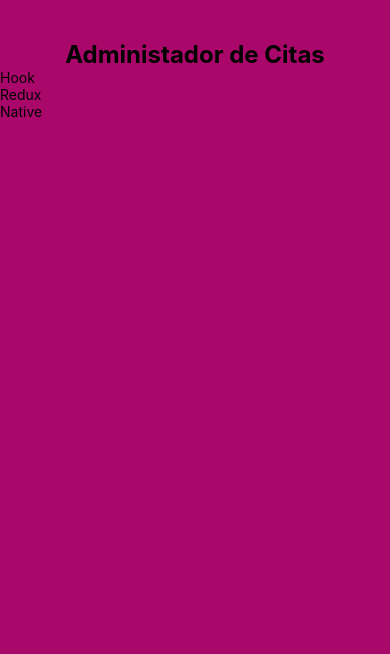
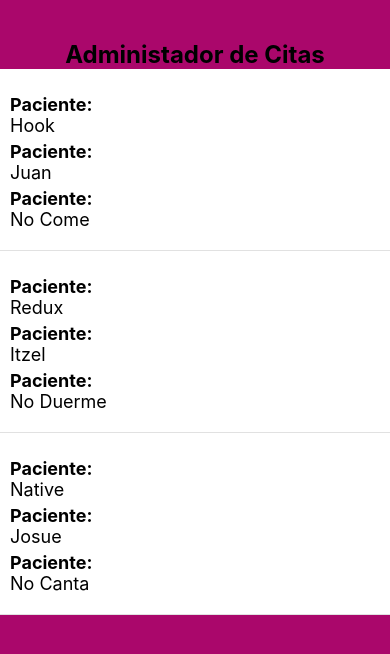
Before and after one commit to kkevin7/appointment-manager-app, a React Native app: screen / in a window 390 px wide. Shown: the top 654 px of the page. Built offline with nearby package versions, Linux system fonts and the light colour scheme.

Commit message:
Using first component and use styleSheet

```diff
--- a/App.js
+++ b/App.js
@@ -3,7 +3,9 @@ import {
   StyleSheet,
   Text,
   View,
+  FlatList,
 } from 'react-native';
+import Cita from "./components/Cita";
 
 const App = () => {
 
@@ -16,11 +18,13 @@ const App = () => {
   return (
       <View style={styles.container}>
         <Text style={styles.title}>Administador de Citas</Text>
-        {citas.map(cita => (
-          <View>
-            <Text >{cita.paciente}</Text>
-          </View>
-        ))}
+        <FlatList
+          data={citas}
+          renderItem={({item}) => (
+            <Cita item={item} ></Cita>
+          )}
+          keyExtractor={cita => cita.id}
+        />
       </View>
   );
 };
@@ -29,7 +33,6 @@ const styles = StyleSheet.create({
   container: {
     backgroundColor: '#AA076B',
     flex: 1,
-
   },
   title:{
     marginTop: 40,
--- /dev/null
+++ b/components/Cita.js
@@ -0,0 +1,42 @@
+import React from 'react';
+import {Text, StyleSheet, View} from 'react-native';
+
+const Cita = ({item}) => {
+  return (
+        <View style={styles.cita}>
+            <View>
+                <Text style={styles.label} >Paciente: </Text>
+                <Text style={styles.texto}>{item.paciente}</Text>
+            </View>
+            <View>
+                <Text style={styles.label} >Paciente: </Text>
+                <Text style={styles.texto}>{item.propietario}</Text>
+            </View>
+            <View>
+                <Text style={styles.label} >Paciente: </Text>
+                <Text style={styles.texto}>{item.sintomas}</Text>
+            </View>
+        </View>
+  );
+};
+
+const styles = StyleSheet.create({
+    cita: {
+        backgroundColor: '#FFF',
+        borderBottomColor: "#e1e1e1",
+        borderStyle: 'solid',
+        borderBottomWidth: 1,
+        paddingVertical: 20,
+        paddingHorizontal: 10,
+    },
+    label:{
+        fontWeight: 'bold',
+        fontSize: 18,
+        marginTop: 5,
+    },
+    texto: {
+        fontSize: 18,
+    }
+});
+
+export default Cita;
```
